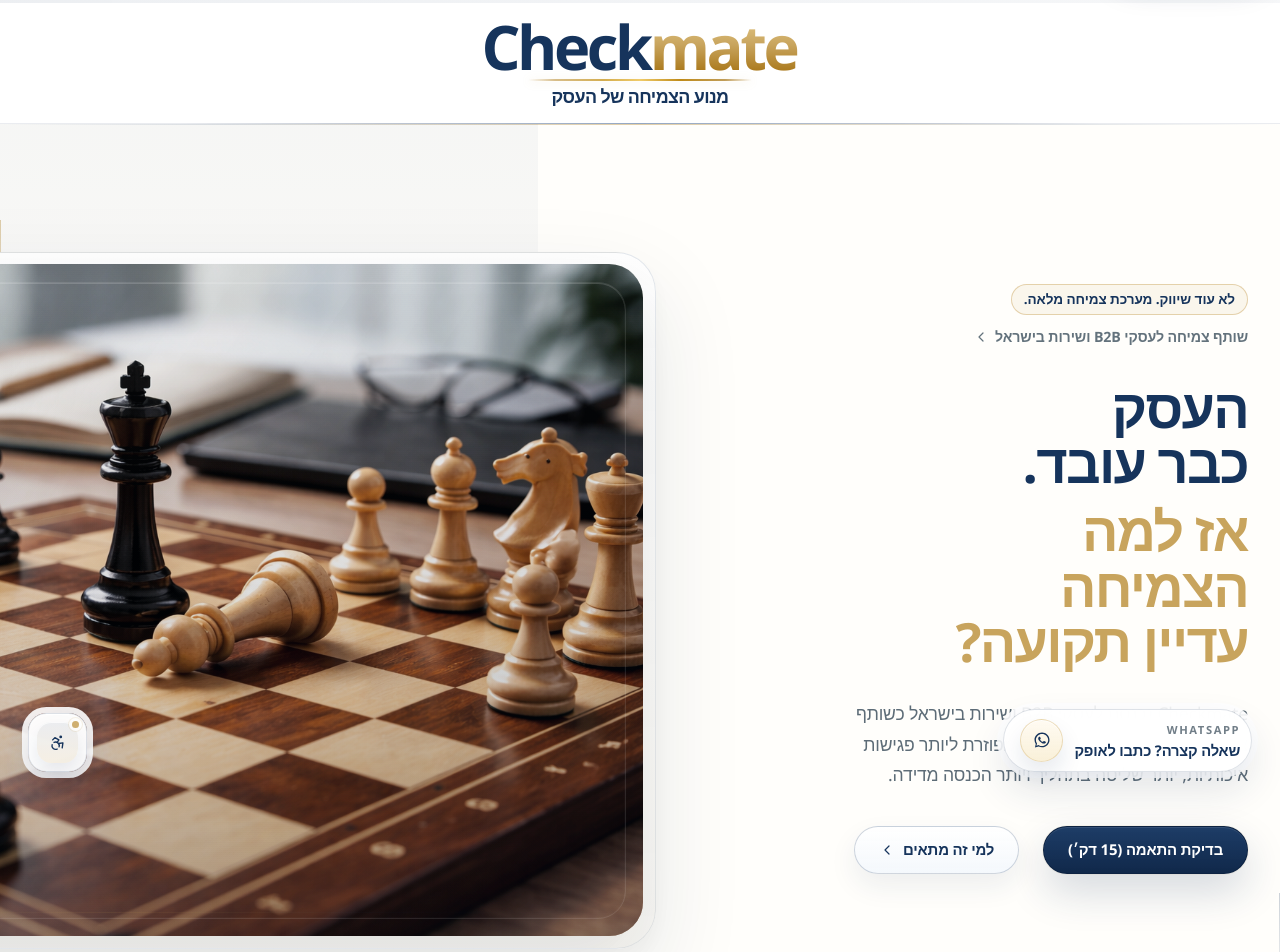
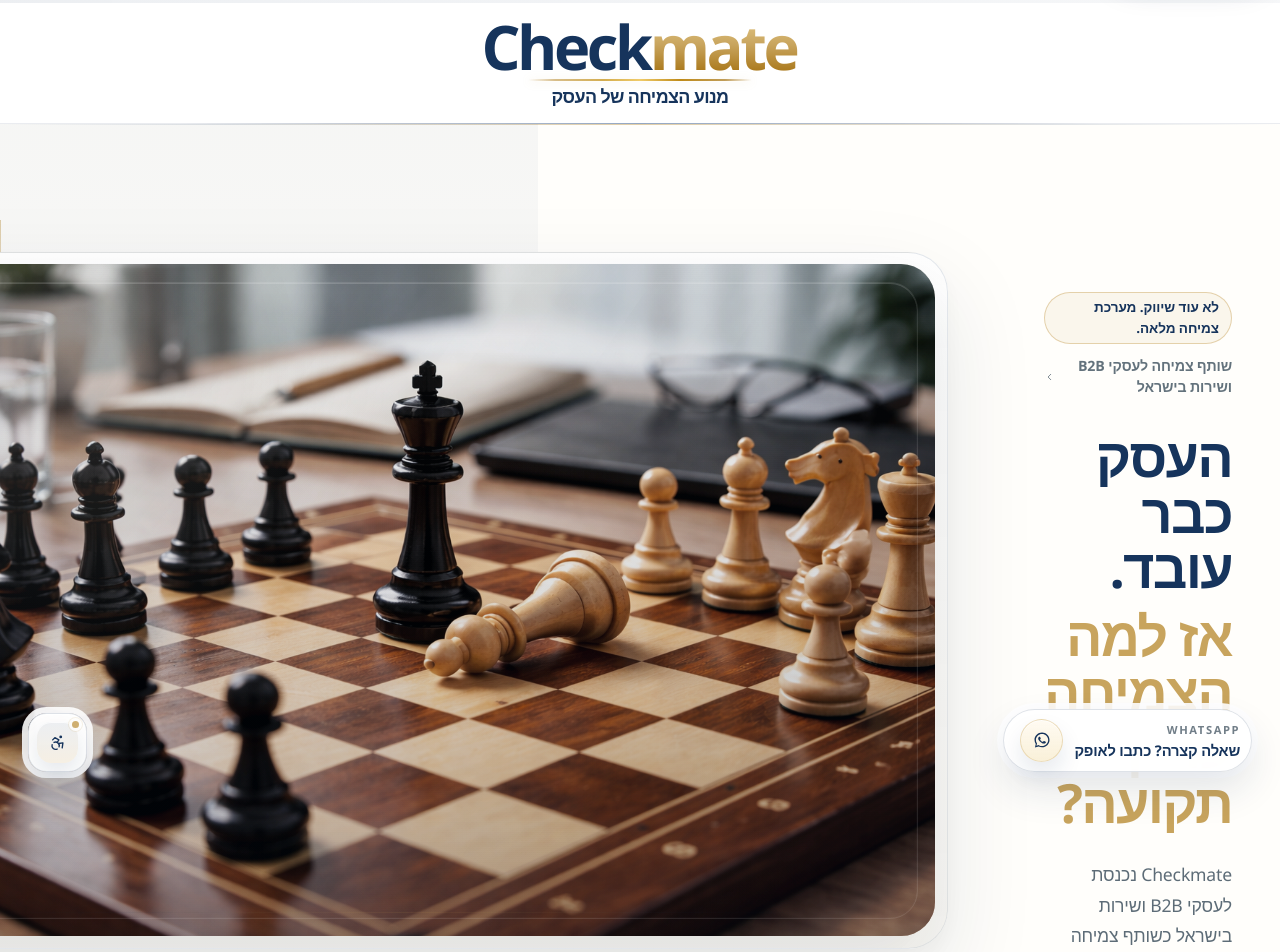
Before and after one commit to miricon-tech/Checkmate, a Next.js app: page / in a window 1280 px wide. Shown: the top 952 px of the page. Built offline with nearby package versions, Linux system fonts and the light colour scheme; no server answers; a web font is replaced by a local one.

Commit message:
Refine landing FAQ and unblock form submission

```diff
--- a/src/app/globals.css
+++ b/src/app/globals.css
@@ -1614,6 +1614,153 @@ a {
   width: 68%;
 }
 
+.faq-section {
+  position: relative;
+}
+
+.faq-section::before {
+  content: "";
+  position: absolute;
+  inset-inline: 8%;
+  top: 0;
+  height: 1px;
+  background-image: linear-gradient(
+    90deg,
+    transparent 0%,
+    rgba(22, 52, 92, 0.12) 20%,
+    rgba(22, 52, 92, 0.22) 50%,
+    rgba(22, 52, 92, 0.12) 80%,
+    transparent 100%
+  );
+  opacity: 0.52;
+  pointer-events: none;
+}
+
+.faq-shell {
+  display: grid;
+  gap: 1rem;
+}
+
+.faq-intro {
+  min-height: 100%;
+}
+
+.faq-intro__inner {
+  display: grid;
+  gap: 1rem;
+  padding: 1.55rem;
+}
+
+.faq-intro__title {
+  color: var(--accent-deep);
+}
+
+.faq-intro__description {
+  max-width: 34rem;
+  color: var(--muted);
+}
+
+.faq-list {
+  display: grid;
+  gap: 0.85rem;
+}
+
+.faq-item {
+  overflow: hidden;
+}
+
+.faq-item__summary {
+  display: flex;
+  align-items: flex-start;
+  justify-content: space-between;
+  gap: 1rem;
+  cursor: pointer;
+  list-style: none;
+  padding: 1.2rem 1.35rem;
+}
+
+.faq-item__summary::-webkit-details-marker {
+  display: none;
+}
+
+.faq-item__summary-copy {
+  display: grid;
+  gap: 0.45rem;
+}
+
+.faq-item__index {
+  color: rgba(22, 52, 92, 0.42);
+  font-size: 0.72rem;
+  font-weight: 700;
+  letter-spacing: 0.18em;
+}
+
+.faq-item__question {
+  color: var(--accent-deep);
+  font-size: clamp(1.02rem, 0.14vw + 1rem, 1.12rem);
+  font-weight: 650;
+  letter-spacing: -0.02em;
+  line-height: 1.45;
+}
+
+.faq-item__icon {
+  display: inline-flex;
+  align-items: center;
+  justify-content: center;
+  width: 2.5rem;
+  height: 2.5rem;
+  flex-shrink: 0;
+  border: 1px solid var(--line);
+  border-radius: 999px;
+  background: rgba(255, 255, 255, 0.92);
+  color: var(--accent-deep);
+  box-shadow:
+    inset 0 1px 0 rgba(255, 255, 255, 0.88),
+    0 10px 24px rgba(22, 52, 92, 0.06);
+  transition:
+    transform 220ms ease,
+    color 220ms ease,
+    border-color 220ms ease,
+    background-color 220ms ease;
+}
+
+.faq-item__content {
+  display: grid;
+  gap: 0.7rem;
+  padding: 0 1.35rem 1.3rem;
+}
+
+.faq-item__content::before {
+  content: "";
+  height: 1px;
+  background-image: linear-gradient(
+    90deg,
+    transparent 0%,
+    rgba(22, 52, 92, 0.12) 14%,
+    rgba(200, 164, 93, 0.22) 50%,
+    rgba(22, 52, 92, 0.12) 86%,
+    transparent 100%
+  );
+}
+
+.faq-item__answer {
+  color: var(--muted);
+}
+
+.faq-item[open] {
+  border-color: rgba(22, 52, 92, 0.16);
+  box-shadow:
+    0 18px 42px rgba(22, 52, 92, 0.07),
+    inset 0 1px 0 rgba(255, 255, 255, 0.94);
+}
+
+.faq-item[open] .faq-item__icon {
+  transform: rotate(45deg);
+  border-color: var(--line-gold);
+  background: rgba(200, 164, 93, 0.1);
+  color: #9f7026;
+}
+
 .site-footer {
   border-top: 1px solid rgba(22, 52, 92, 0.08);
   position: relative;
@@ -2879,6 +3026,29 @@ a {
     min-width: 15rem;
   }
 
+  .faq-shell {
+    grid-template-columns: minmax(0, 0.7fr) minmax(0, 1.3fr);
+    gap: 1.1rem;
+    align-items: start;
+  }
+
+  .faq-intro {
+    position: sticky;
+    top: calc(var(--header-height, 5rem) + 1.25rem);
+  }
+
+  .faq-intro__inner {
+    padding: 1.75rem 1.8rem;
+  }
+
+  .faq-item__summary {
+    padding: 1.3rem 1.45rem;
+  }
+
+  .faq-item__content {
+    padding: 0 1.45rem 1.45rem;
+  }
+
   .process-bento-card__copy {
     padding: 1.75rem 1.75rem 0.7rem;
   }
--- a/src/components/landing/hero-section.tsx
+++ b/src/components/landing/hero-section.tsx
@@ -32,11 +32,11 @@ export function HeroSection() {
         }}
       />
 
-      <div className="mx-auto max-w-7xl px-6 pt-3 pb-20 sm:pt-4 sm:pb-24 lg:px-8 lg:pt-8 lg:pb-28 xl:py-32">
+      <div className="mx-auto max-w-[92rem] px-6 pt-3 pb-20 sm:px-8 sm:pt-4 sm:pb-24 lg:px-10 lg:pt-8 lg:pb-28 xl:px-12 xl:py-32 2xl:max-w-[98rem] 2xl:px-16">
         <div dir="rtl" className="lg:flex lg:items-start">
           <div
             dir="rtl"
-            className="motion-fade-up motion-fade-up--delay-1 mx-auto max-w-2xl shrink-0 lg:mx-0 lg:max-w-[29rem] lg:pt-8 xl:max-w-[31rem]"
+            className="motion-fade-up motion-fade-up--delay-1 mx-auto max-w-2xl shrink-0 lg:mx-0 lg:max-w-[34rem] lg:flex-[0_1_35rem] lg:pt-10 xl:max-w-[37rem] xl:flex-[0_1_38rem] 2xl:max-w-[40rem] 2xl:flex-[0_1_41rem]"
           >
             <div className="mt-4 sm:mt-6 lg:mt-0">
               <div className="inline-flex flex-wrap items-center gap-3">
@@ -50,14 +50,14 @@ export function HeroSection() {
               </div>
             </div>
 
-            <h1 className="type-display-hero mt-7 max-w-[13.4ch] text-[var(--accent-deep)] lg:mt-8 lg:max-w-[11.8ch]">
+            <h1 className="type-display-hero mt-7 max-w-[13.4ch] text-[var(--accent-deep)] lg:mt-8 lg:max-w-[12.4ch] xl:max-w-[13.1ch] 2xl:max-w-[13.6ch]">
               העסק כבר עובד.
               <span className="mt-3 block text-[var(--accent)]">
                 אז למה הצמיחה עדיין תקועה?
               </span>
             </h1>
 
-            <p className="type-body-xl mt-6 max-w-[27rem] text-[var(--muted)] lg:mt-7">
+            <p className="type-body-xl mt-6 max-w-[27rem] text-[var(--muted)] lg:mt-7 lg:max-w-[31rem] xl:max-w-[33.5rem] 2xl:max-w-[35rem]">
               Checkmate נכנסת לעסקי B2B ושירות בישראל כשותף צמיחה חיצוני, כדי
               להפוך פעילות מפוזרת ליותר פגישות איכותיות, יותר שליטה בתהליך
               ויותר הכנסה מדידה.
--- /dev/null
+++ b/src/components/landing/landing-faq.tsx
@@ -0,0 +1,59 @@
+import { Plus } from "lucide-react";
+import { Badge } from "@/components/ui/badge";
+import { faqItems, faqSection } from "@/content/landing";
+
+export function LandingFaq() {
+  return (
+    <section id="faq" className="faq-section px-6 pb-16 pt-6 lg:px-10 lg:pb-24">
+      <div className="mx-auto max-w-7xl">
+        <div className="faq-shell" dir="rtl">
+          <header className="faq-intro premium-card">
+            <div className="faq-intro__inner">
+              {faqSection.eyebrow ? (
+                <Badge tone="gold">{faqSection.eyebrow}</Badge>
+              ) : null}
+              <h2 className="type-display-section faq-intro__title">
+                {faqSection.title}
+              </h2>
+              {faqSection.description ? (
+                <p className="type-body-lg faq-intro__description">
+                  {faqSection.description}
+                </p>
+              ) : null}
+            </div>
+          </header>
+
+          <div className="faq-list">
+            {faqItems.map((item, index) => (
+              <details
+                key={item.question}
+                className="faq-item premium-card"
+                open={index === 0}
+              >
+                <summary className="faq-item__summary">
+                  <div className="faq-item__summary-copy">
+                    <span className="faq-item__index">
+                      {String(index + 1).padStart(2, "0")}
+                    </span>
+                    <h3 className="faq-item__question">{item.question}</h3>
+                  </div>
+                  <span className="faq-item__icon" aria-hidden="true">
+                    <Plus className="h-4 w-4" strokeWidth={2} />
+                  </span>
+                </summary>
+
+                <div className="faq-item__content">
+                  {item.answer.map((line) => (
+                    <p key={line} className="faq-item__answer type-body">
+                      {line}
+                    </p>
+                  ))}
+                </div>
+              </details>
+            ))}
+          </div>
+        </div>
+      </div>
+    </section>
+  );
+}
--- a/src/components/landing/lead-form.tsx
+++ b/src/components/landing/lead-form.tsx
@@ -308,6 +308,7 @@ export function LeadForm({
           >
             <span className="ui-field__label-row">
               <span className="ui-field__label">מחזור חודשי משוער</span>
+              <span className="ui-field__hint">אופציונלי</span>
             </span>
             <select
               name="monthlyRevenue"
@@ -319,7 +320,7 @@ export function LeadForm({
                 errors.monthlyRevenue ? fieldErrorId("monthlyRevenue") : undefined
               }
             >
-              <option value="">בחרו טווח מחזור</option>
+              <option value="">אפשר להשאיר ריק</option>
               {monthlyRevenueOptions.map((option) => (
                 <option key={option.value} value={option.value}>
                   {option.label}
@@ -345,12 +346,12 @@ export function LeadForm({
           >
             <span className="ui-field__label-row">
               <span className="ui-field__label">מה האתגר המרכזי היום?</span>
-              <span className="ui-field__hint">3-4 שורות קצרות מספיקות</span>
+              <span className="ui-field__hint">אופציונלי</span>
             </span>
             <textarea
               name="challenge"
               rows={4}
-              placeholder="למשל: יש לידים אבל אין תהליך סגירה ברור, הכול נשען עליי, או שאין מספיק פגישות שמתקיימות."
+              placeholder="אם נוח לך, אפשר לכתוב בקצרה מה מרגיש תקוע כרגע."
               className="ui-input ui-textarea"
               value={values.challenge}
               onChange={handleChange}
--- a/src/lib/lead-form-schema.ts
+++ b/src/lib/lead-form-schema.ts
@@ -3,10 +3,12 @@ import { z } from "zod";
 const phoneCharactersPattern = /^[\d\s()+-]+$/;
 
 export const monthlyRevenueOptions = [
-  { value: "up_to_80", label: "עד 80,000 ש\"ח" },
-  { value: "80_to_150", label: "80,000–150,000 ש\"ח" },
-  { value: "150_to_300", label: "150,000–300,000 ש\"ח" },
-  { value: "300_plus", label: "300,000 ש\"ח ומעלה" },
+  { value: "up_to_50", label: "עד 50,000 ש\"ח" },
+  { value: "50_to_100", label: "50,000–100,000 ש\"ח" },
+  { value: "100_to_250", label: "100,000–250,000 ש\"ח" },
+  { value: "250_to_500", label: "250,000–500,000 ש\"ח" },
+  { value: "500_plus", label: "500,000 ש\"ח ומעלה" },
+  { value: "variable_or_other", label: "משתנה / אחר" },
 ] as const;
 
 const monthlyRevenueValues = new Set(
@@ -30,14 +32,21 @@ export const leadFormSchema = z.object({
     .string()
     .trim()
     .refine(
-      (value) => monthlyRevenueValues.has(value as (typeof monthlyRevenueOptions)[number]["value"]),
-      "יש לבחור מחזור חודשי משוער."
+      (value) =>
+        value.length === 0 ||
+        monthlyRevenueValues.has(
+          value as (typeof monthlyRevenueOptions)[number]["value"]
+        ),
+      "יש לבחור טווח תקין או להשאיר ריק."
     ),
   challenge: z
     .string()
     .trim()
-    .min(10, "כדאי לפרט בקצרה מה האתגר המרכזי היום.")
-    .max(800, "אפשר לקצר מעט את התיאור."),
+    .max(800, "אפשר לקצר מעט את התיאור.")
+    .refine(
+      (value) => value.length === 0 || value.length >= 10,
+      "אם בוחרים לפרט, כדאי לכתוב לפחות כמה מילים."
+    ),
   website: z.string().trim().max(0, "Invalid submission."),
 });
 
```
Also changed, not shown: src/components/landing/landing-page.tsx (+4 -65 lines), src/content/landing.ts (+63 -26 lines), src/lib/lead-email.ts (+25 -7 lines).
